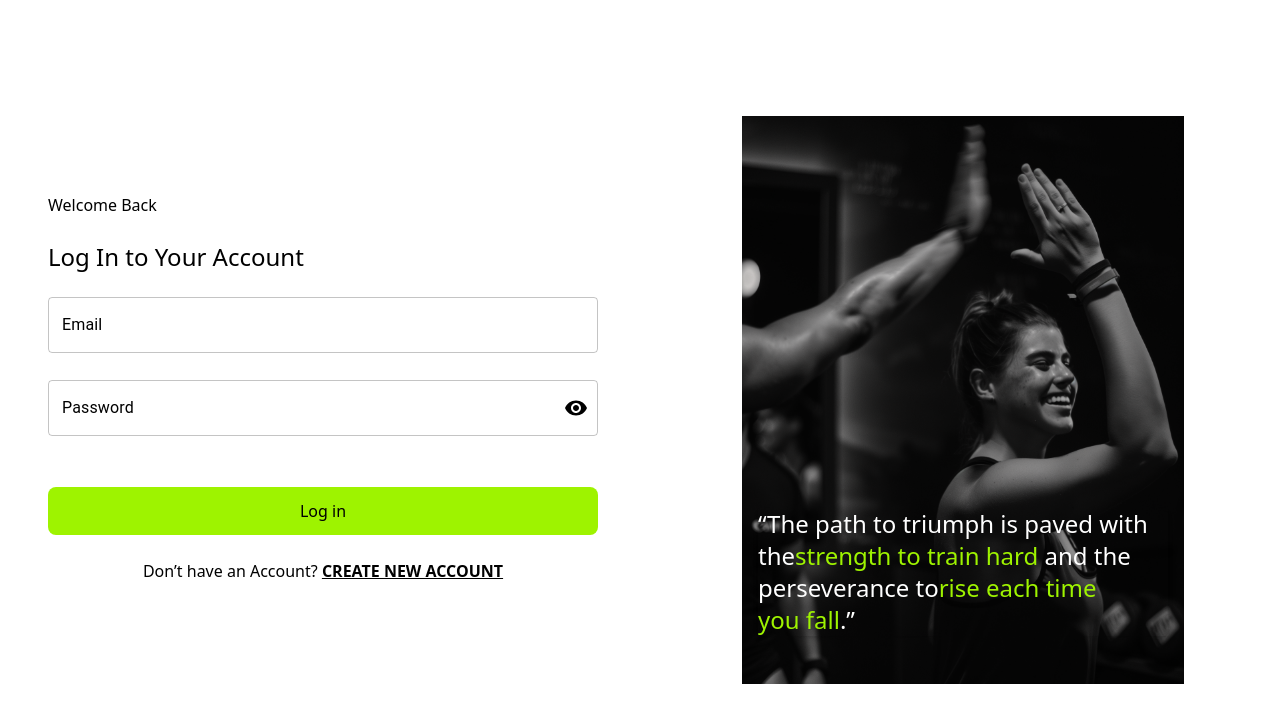
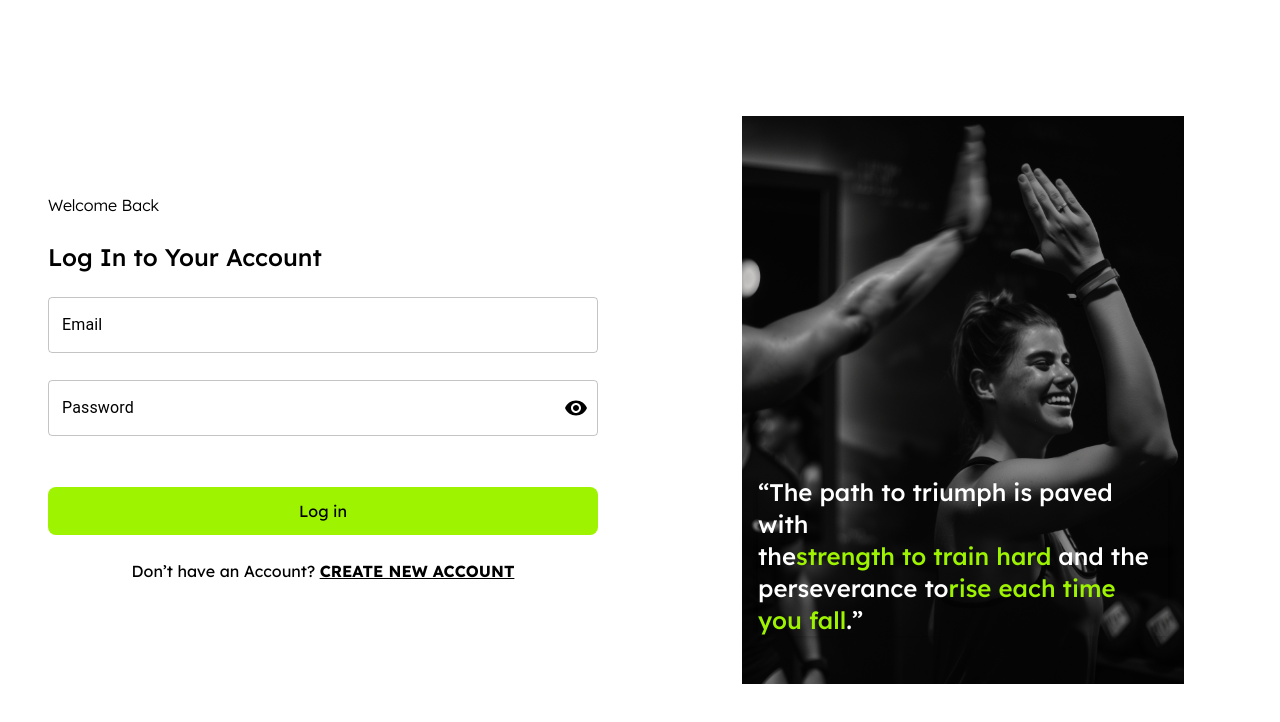
Before and after one commit to ZSabina88/gym-project, a React (Vite) app in the folder frontend/: page / in a window 1280 px wide. Shown: the top 722 px of the page. Built offline with nearby package versions, Linux system fonts and the light colour scheme.

Commit message:
add font

```diff
--- a/frontend/index.html
+++ b/frontend/index.html
@@ -1,12 +1,18 @@
 <!doctype html>
 <html lang="en">
+
 <head>
   <meta charset="UTF-8" />
   <meta name="viewport" content="width=device-width, initial-scale=1.0" />
+  <link rel="preconnect" href="https://fonts.googleapis.com">
+  <link rel="preconnect" href="https://fonts.gstatic.com" crossorigin>
+  <link href="https://fonts.googleapis.com/css2?family=Lexend:wght@100..900&display=swap" rel="stylesheet">
   <title>EnergyX</title>
 </head>
+
 <body>
   <div id="root"></div>
   <script type="module" src="/src/main.tsx"></script>
 </body>
+
 </html>
--- a/frontend/src/components/LoginPage/LoginPage.tsx
+++ b/frontend/src/components/LoginPage/LoginPage.tsx
@@ -16,7 +16,7 @@ const LoginPage: React.FC = () => {
   };
 
   return (
-    <div className="h-screen w-full px-6 md:px-12 lg:pr-24 py-16 flex flex-col md:flex-row items-center justify-center">
+    <section className="h-screen w-full px-6 md:px-12 lg:pr-24 py-16 flex flex-col md:flex-row items-center justify-center">
       <div className="flex items-center justify-center">
         {isLogin ? (
           <Login toggleForm={toggleForm} />
@@ -25,7 +25,7 @@ const LoginPage: React.FC = () => {
         )}
       </div>
 
-      <div className="relative hidden md:block ml-36 max-w-lg  mt-8 md:mt-0">
+      <figure className="relative hidden md:block ml-36 max-w-lg  mt-8 md:mt-0">
         <img
           src={loginPageBack}
           alt="Background"
@@ -46,8 +46,8 @@ const LoginPage: React.FC = () => {
             .”
           </span>
         </div>
-      </div>
-    </div>
+      </figure>
+    </section>
   );
 };
 
--- a/frontend/src/index.css
+++ b/frontend/src/index.css
@@ -1,8 +1,21 @@
 @tailwind base;
+@tailwind components;
+@tailwind utilities;
 
-@tailwind components;
+:root {
+  font-family: "Lexend", sans-serif;
+  font-optical-sizing: auto;
+  line-height: 1.5;
+  font-weight: 400;
 
-@tailwind utilities;
+  color: #000;
+  background-color: #fff;
+
+  font-synthesis: none;
+  text-rendering: optimizeLegibility;
+  -webkit-font-smoothing: antialiased;
+  -moz-osx-font-smoothing: grayscale;
+}
 
 body {
   margin: 0;
```
Lines whose indentation alone changed are shown as unchanged.
